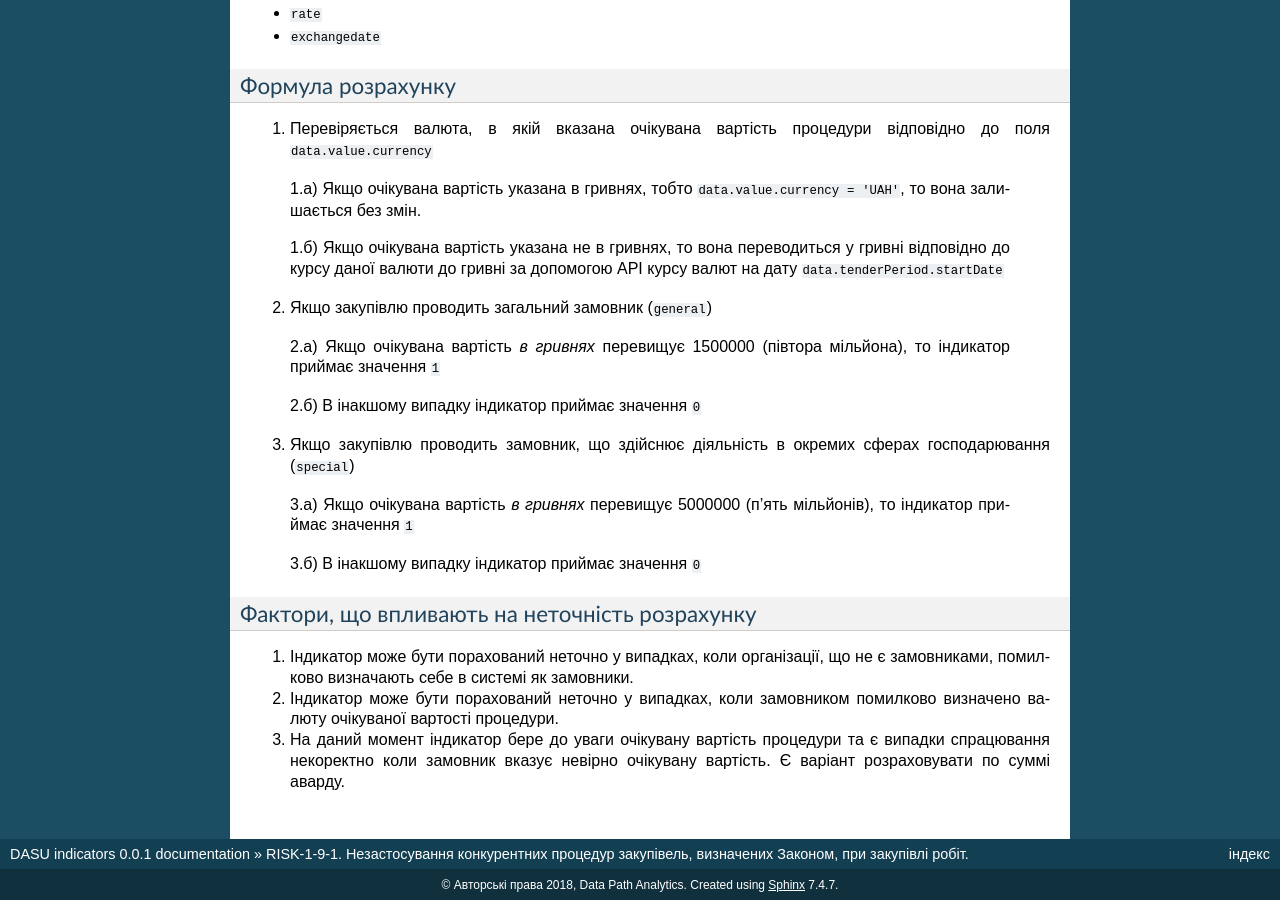
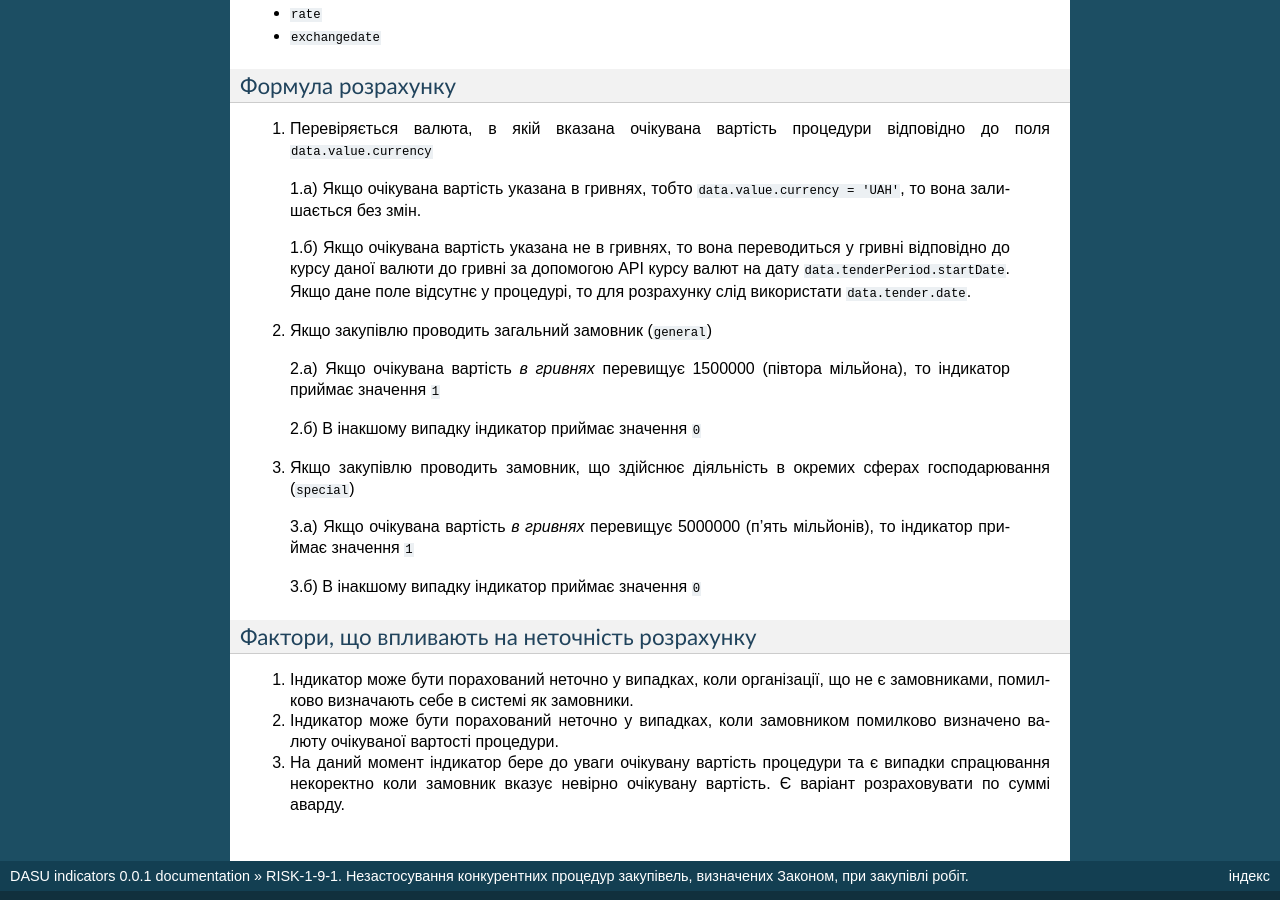
Before and after one commit to dbolshev/indicators-docs, a Sphinx documentation site: the page built from docs/RISK-1-9-1.rst, in a window 1280 px wide and 900 px high, scrolled down 2053 px. Built offline with Sphinx 7.4.7, drawn with Linux system fonts in a browser that asks for light colours; pages that are not in the unit, such as notebooks, are missing from menus.

Commit message:
Update RISK-1-9-1.rst

```diff
--- a/docs/RISK-1-9-1.rst
+++ b/docs/RISK-1-9-1.rst
@@ -112,7 +112,7 @@
 
   1.а) Якщо очікувана вартість указана в гривнях, тобто ``data.value.currency = 'UAH'``, то вона залишається без змін.
 
-  1.б) Якщо очікувана вартість указана не в гривнях, то вона переводиться у гривні відповідно до курсу даної валюти до гривні за допомогою API курсу валют на дату ``data.tenderPeriod.startDate``
+  1.б) Якщо очікувана вартість указана не в гривнях, то вона переводиться у гривні відповідно до курсу даної валюти до гривні за допомогою API курсу валют на дату ``data.tenderPeriod.startDate``. Якщо дане поле відсутнє у процедурі, то для розрахунку слід використати ``data.tender.date``.
 
 2. Якщо закупівлю проводить загальний замовник (``general``)
 
```
